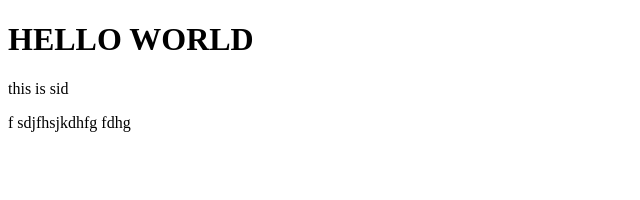
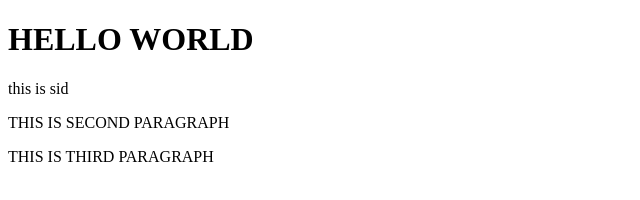
Before and after one commit to sarthakagarwal23/gittest, a website: page index.html in a window 1280 px wide. Shown: the whole page, without its empty margins (0-640 px from the left). Drawn offline with Linux system fonts and the light colour scheme.

Commit message:
fourth commit

```diff
--- a/index.html
+++ b/index.html
@@ -9,7 +9,7 @@
 <body>
     <h1>HELLO WORLD</h1>
     <p>this is sid</p>
-    <p>f sdjfhsjkdhfg fdhg </p>
-
+    <p>THIS IS SECOND PARAGRAPH</p>
+    <p>THIS IS THIRD PARAGRAPH</p>
 </body>
 </html>
```
Also changed, not shown: package.json (added, +24 -0 lines), 2 other files.
